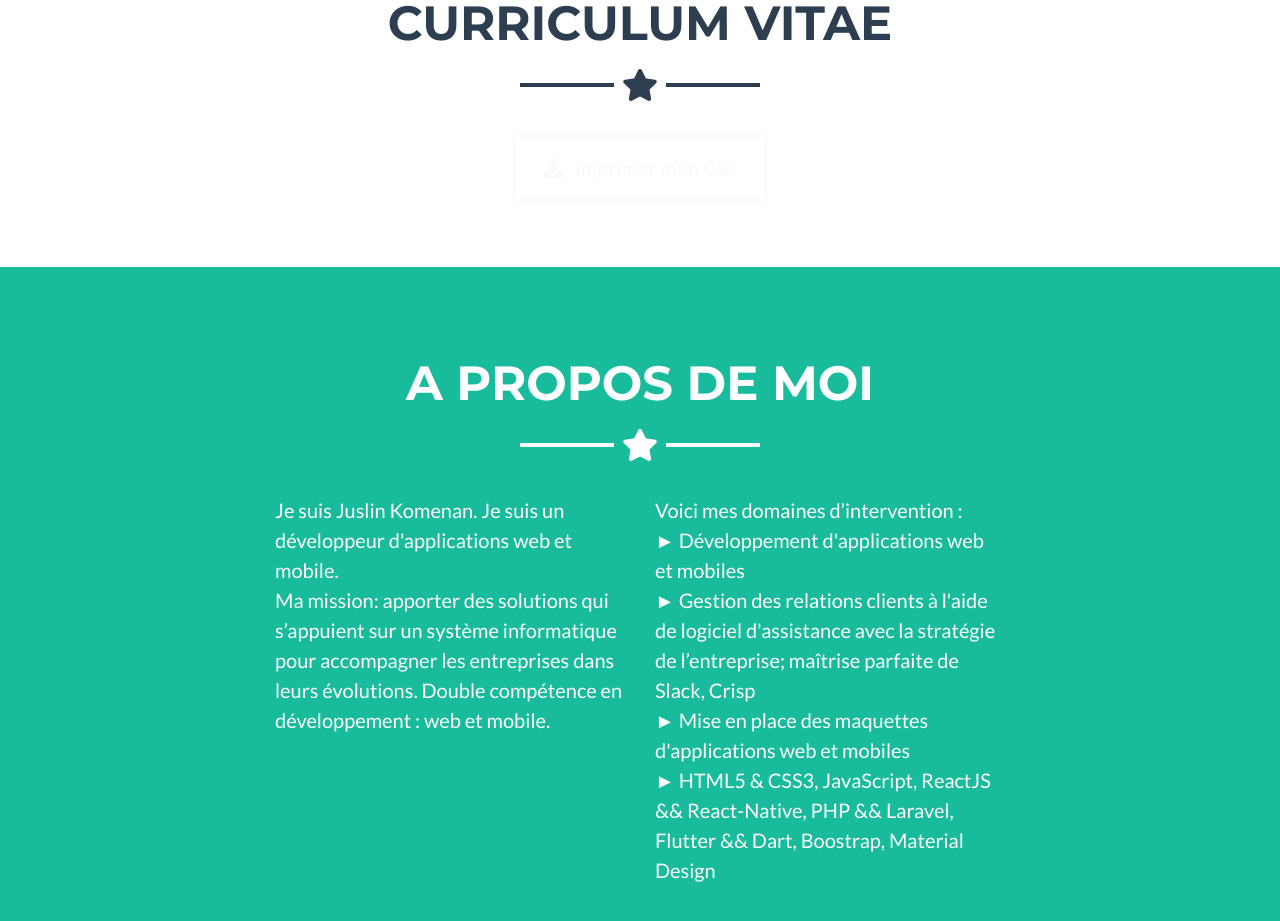
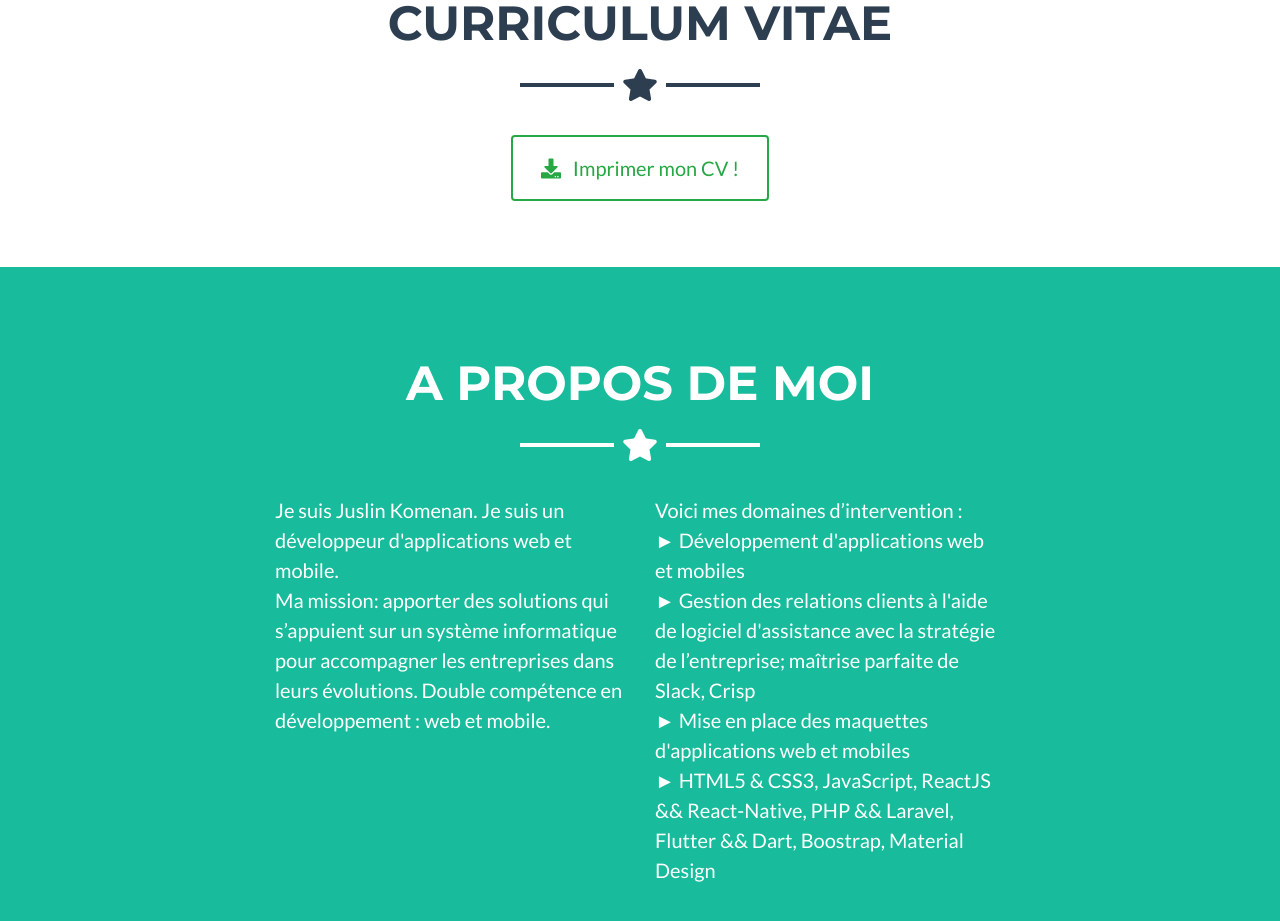
Before and after one commit to javaDart/javaDart.github.io, a plain HTML site: page index.html in a window 1280 px wide. Shown: the part 1690-2611 px from the top of the page. Drawn offline with Linux system fonts and the light colour scheme.

Commit message:
mise à jour, ajout bouton imprimer mon CV

```diff
--- a/index.html
+++ b/index.html
@@ -138,16 +138,15 @@
       </div>
     </div>
   </section>
-
   <!-- cv Section -->
   <section class="portfolio" id="cv">
     <div class="container">
       <h2 class="text-center text-uppercase text-secondary mb-0">Curriculum Vitae</h2>
       <hr class="star-dark mb-5">
       <div class="text-center mt-4">
-        <a class="btn btn-xl btn-outline-light" href="#">
+        <a class="btn btn-xl btn-outline-success" href="CV_juslin.pdf">
           <i class="fas fa-download mr-2"></i>
-          Imprimer mon CV!
+          Imprimer mon CV !
         </a>
       </div>
   </section>
```
Also changed, not shown: 1 other file.
